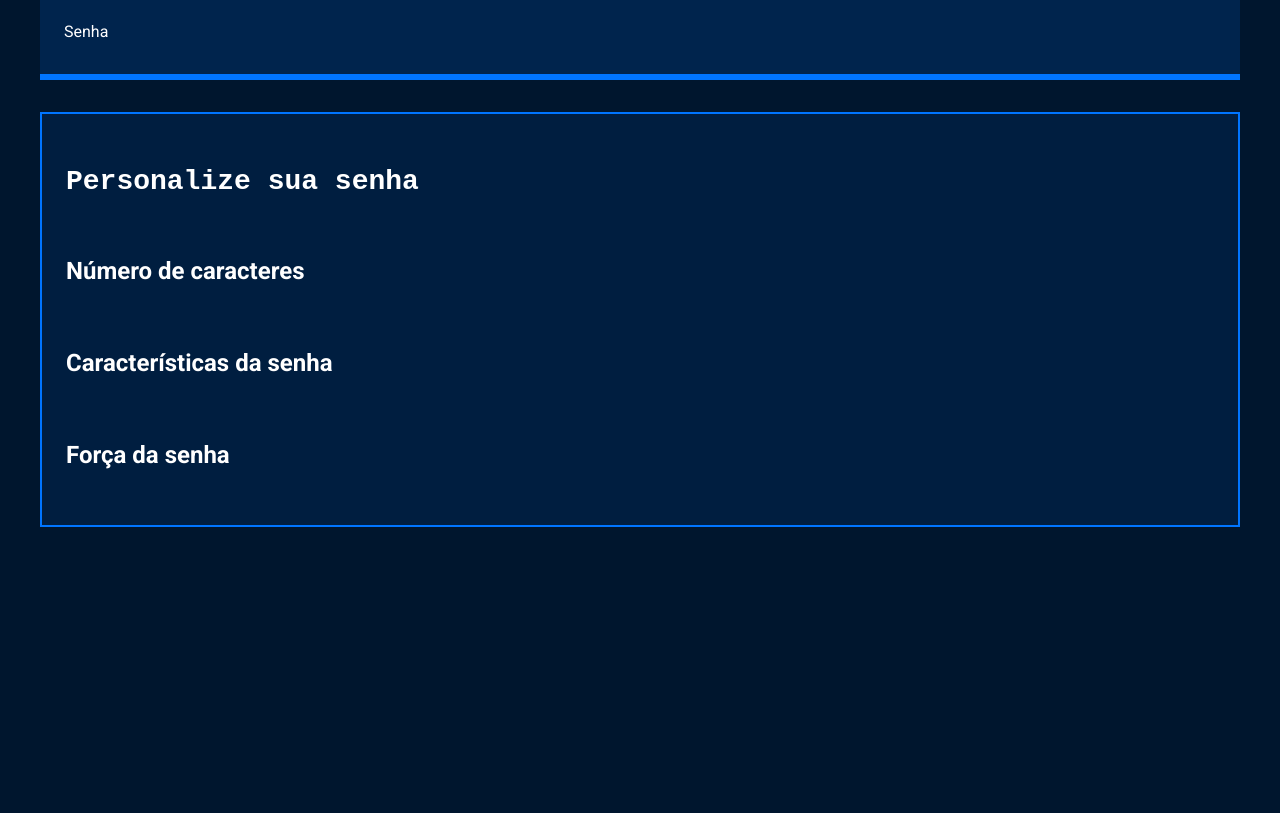
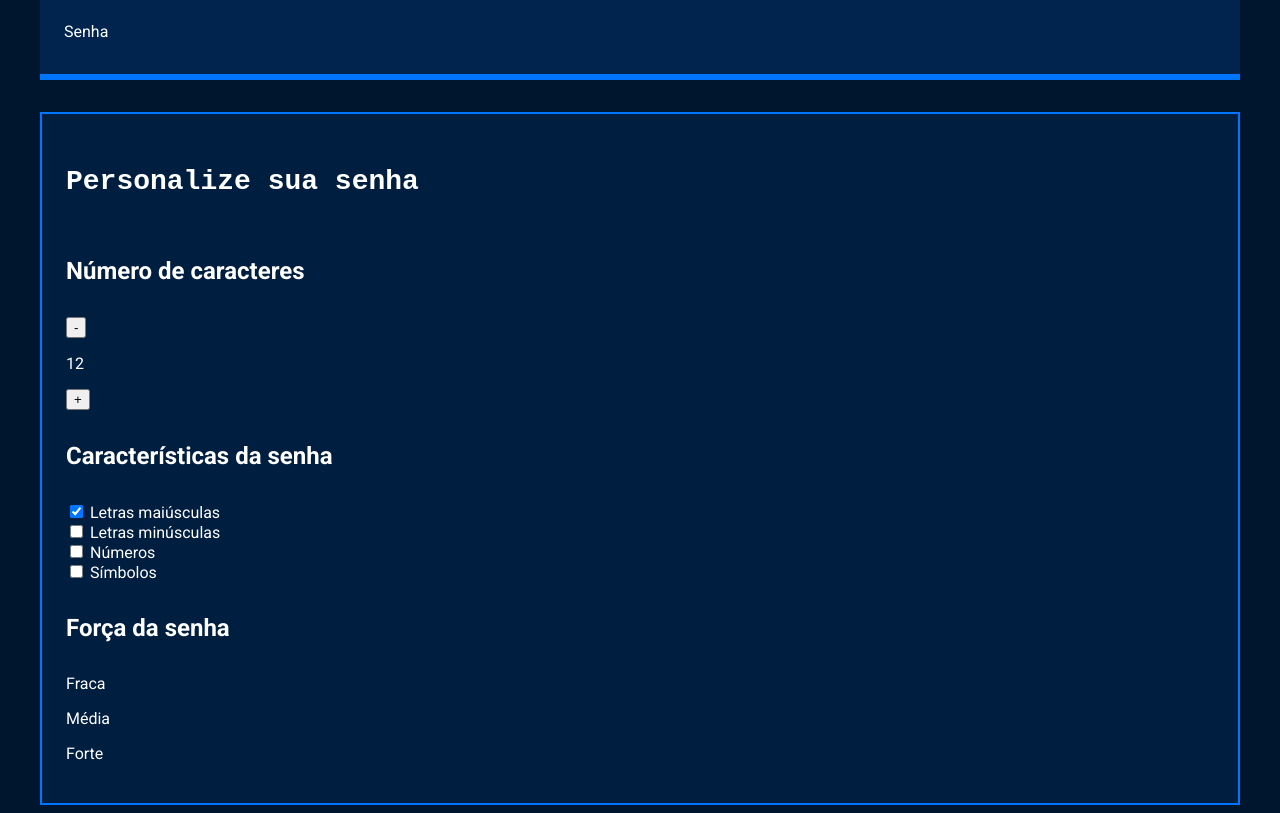
Before and after one commit to allanadasilvapego/seguranca_digital_3b_01, a plain HTML site: page index.html in a window 1280 px wide. Shown: the part 318-1131 px from the top of the page. Before the commit the page ends 853 px from the top, so only its background shows below. Drawn offline with Linux system fonts and the light colour scheme.

Commit message:
index.html

```diff
--- a/index.html
+++ b/index.html
@@ -1,7 +1,4 @@
-<!DOCTYPE html>
-<html lang="pt-br">
-
-<head>
+<html lang="pt-br"><head>
     <meta charset="UTF-8">
     <meta name="viewport" content="width=device-width, initial-scale=1.0">
     <title>Gerador de Senha</title>
@@ -17,23 +14,52 @@
     </div>
     <div class="conteudo-senha">
         <label for="senha">Senha</label>
-        <input name="senha" type="text" id="campo-senha">
+        <input name="senha" type="text" id="campo-senha" readonly="">
     </div>
     <div class="parametro">
         <h3 class="parametro-titulo">Personalize sua senha</h3>
         <div class="parametro-coluna__senha">
             <div class="parametro-senha">
                 <h4 class="parametro-senha__titulo">Número de caracteres</h4>
+                <div class="parametro-senha-botoes">
+                <button class="parametro-senha__botao">-</button>
+                <p class="parametro-senha__texto">12</p>
+                <button class="parametro-senha__botao">+</button>
+                </div>
             </div>
             <div class="parametro-senha">
                 <h4 class="parametro-senha__titulo">Características da senha</h4>
+                <div class="parametro-senha-checkbox">
+                <input name="maiusculo" type="checkbox" class="checkbox" checked="">
+                <label for="maiusculo">Letras maiúsculas</label>
+                </div>
+                <div class="parametro-senha-checkbox">
+                <input name="minusculo" type="checkbox" class="checkbox">
+                <label for="minusculo">Letras minúsculas</label>
+                </div>
+                <div class="parametro-senha-checkbox">
+                    <input name="numero" type="checkbox" class="checkbox">
+                    <label for="numero">Números</label>
+                </div>
+                <div class="parametro-senha-checkbox">
+                    <input name="simbolo" type="checkbox" class="checkbox">
+                    <label for="simbolo">Símbolos</label>
+                </div>
             </div>
             <div class="parametro-senha">
                 <h4 class="parametro-senha__titulo">Força da senha</h4>
+                <div class="barra"></div>
+                <div class="forca forte"></div>
+                <div class="parametro-senha-textos">
+                <p>Fraca</p>
+                <p>Média</p>
+                <p>Forte</p>
+                </div>
             </div>
         </div>
     </div>
     </section>
-</body>
+    <script src="main.js"></script>
 
-</html>
+
+</body></html>
```
